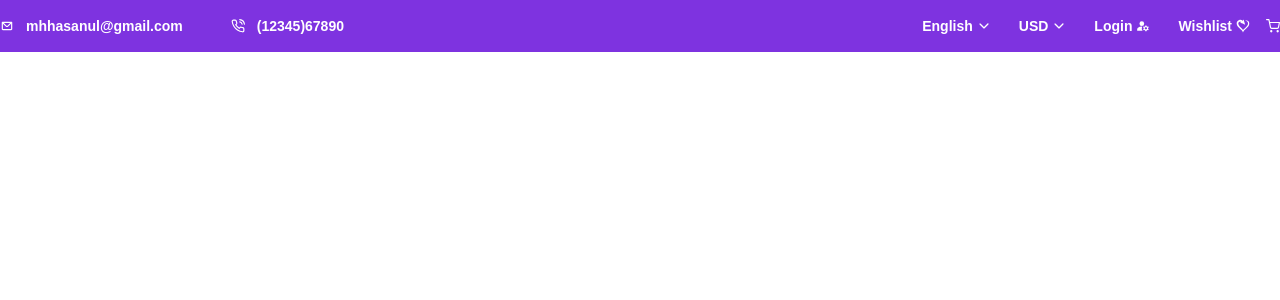
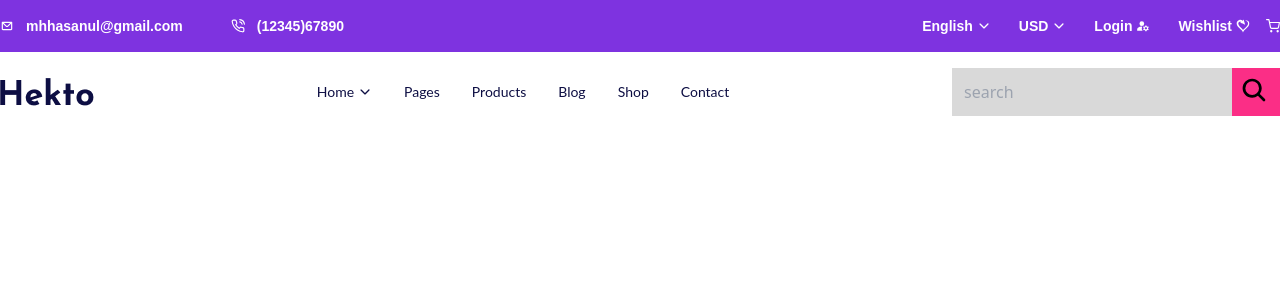
Before and after one commit to mdarafat2201/hekto, a React (Vite) app: page / in a window 1280 px wide. Shown: the top 300 px of the page. Built offline with nearby package versions, Linux system fonts and the light colour scheme.

Commit message:
navber part don

```diff
--- a/src/App.jsx
+++ b/src/App.jsx
@@ -1,5 +1,4 @@
 import React from "react";
-
 import Home from "./Pages/Home/Home";
 
 const App = () => {
--- /dev/null
+++ b/src/Component/HomeComponet/Navber/Navber.jsx
@@ -0,0 +1,57 @@
+import React from "react";
+import Logo from "../../../assets/Logo.png";
+import { IoIosArrowDown } from "react-icons/io";
+import { IoSearch } from "react-icons/io5";
+import Flex from "../../CommonComponent/Flex";
+const Navber = () => {
+  return (
+    <>
+      <div className="py-4 bg-main_bg_color">
+        <div className="container">
+          <Flex className={"items-center justify-between"}>
+            <div>
+              <img src={Logo} alt={Logo} />
+            </div>
+            <div>
+              <ul className="flex items-center gap-x-8">
+                <li className="flex items-center gap-x-1 text-[#0D0E43] font-Latofont font-normal text-sm">
+                  <a href="#">Home</a>
+                  <IoIosArrowDown />
+                </li>
+                <li className=" text-[#0D0E43] font-Latofont font-normal text-sm">
+                  <a href="#">Pages</a>
+                </li>
+                <li className=" text-[#0D0E43] font-Latofont font-normal text-sm">
+                  <a href="#">Products</a>
+                </li>
+                <li className=" text-[#0D0E43] font-Latofont font-normal text-sm">
+                  <a href="#">Blog</a>
+                </li>
+                <li className=" text-[#0D0E43] font-Latofont font-normal text-sm">
+                  <a href="#">Shop</a>
+                </li>
+                <li className=" text-[#0D0E43] font-Latofont font-normal text-sm">
+                  <a href="#">Contact</a>
+                </li>
+              </ul>
+            </div>
+            <Flex>
+              <div>
+                <input
+                  type="text"
+                  placeholder="search"
+                  className="p-3 w-[280px] bg-[#D9D9D9]"
+                />
+              </div>
+              <div className="bg-secondary_font_color w-12 p-2 text-[28px] text-center">
+                <IoSearch />
+              </div>
+            </Flex>
+          </Flex>
+        </div>
+      </div>
+    </>
+  );
+};
+
+export default Navber;
--- a/src/Pages/Home/Home.jsx
+++ b/src/Pages/Home/Home.jsx
@@ -1,9 +1,11 @@
 import React from "react";
 import Header from "../../Component/HomeComponet/Header/Header";
+import Navber from "../../Component/HomeComponet/Navber/Navber";
 const Home = () => {
   return (
     <div>
       <Header />
+      <Navber />
     </div>
   );
 };
--- a/src/index.css
+++ b/src/index.css
@@ -9,10 +9,13 @@
   --footer_text_color: #000;
   --secondary_font_color: #fb2e86;
   --JosefinSans: "Josefin Sans", sans-serif;
+  --Latofont: "Lato", sans-serif;
 }
 
 @layer base {
   @import url("https://fonts.googleapis.com/css2?family=DM+Sans:ital,opsz,wght@0,9..40,100..1000;1,9..40,100..1000&family=Josefin+Sans:ital,wght@0,100..700;1,100..700&display=swap");
+
+  @import url("https://fonts.googleapis.com/css2?family=Lato:ital,wght@0,100;0,300;0,400;0,700;0,900;1,100;1,300;1,400;1,700;1,900&display=swap");
   * {
     @apply m-0 p-0 outline-none box-border;
   }
--- a/tailwind.config.js
+++ b/tailwind.config.js
@@ -7,6 +7,7 @@ export default {
     },
     fontFamily: {
       JosefinSans: "var(--JosefinSans)",
+      Latofont: "var(--Latofont)",
     },
 
     extend: {
```
Also changed, not shown: src/assets/Logo.png (added), src/assets/bannerimg.png (added).
